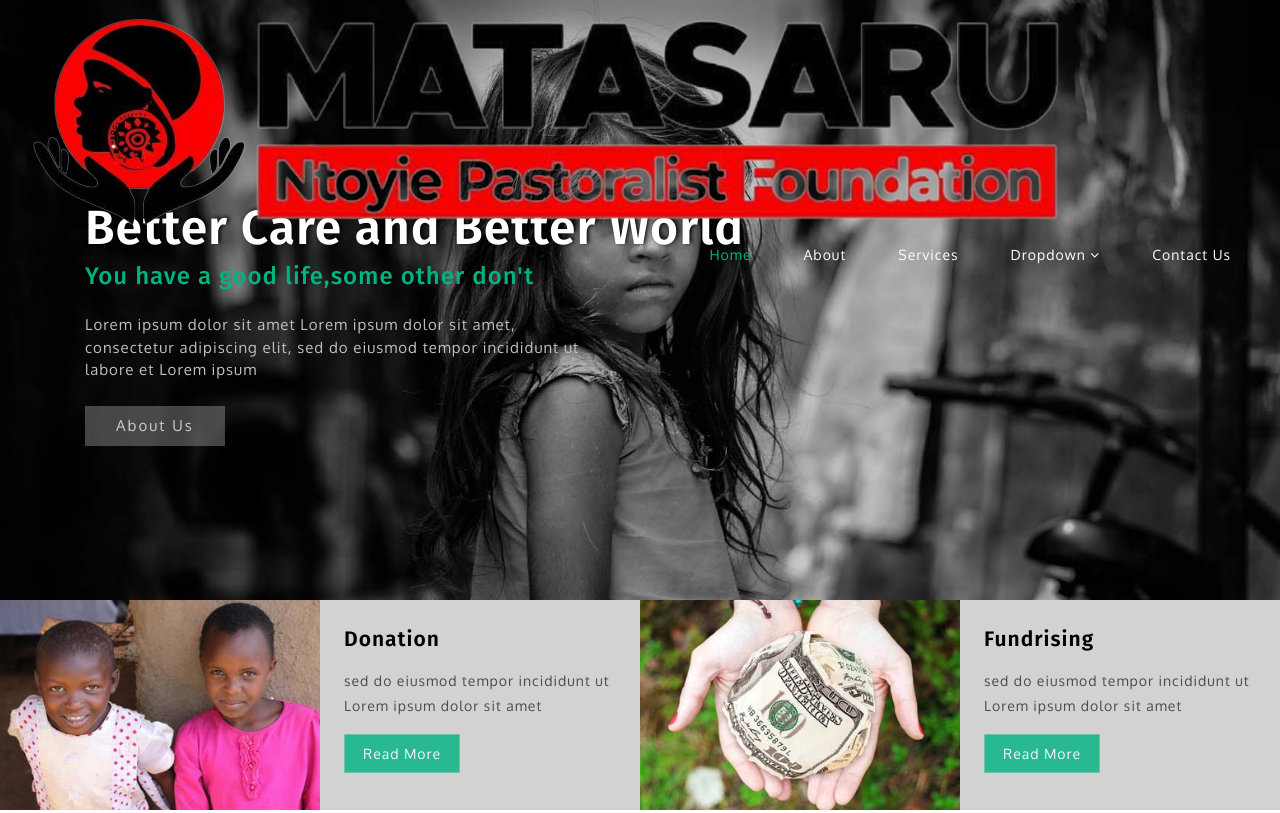
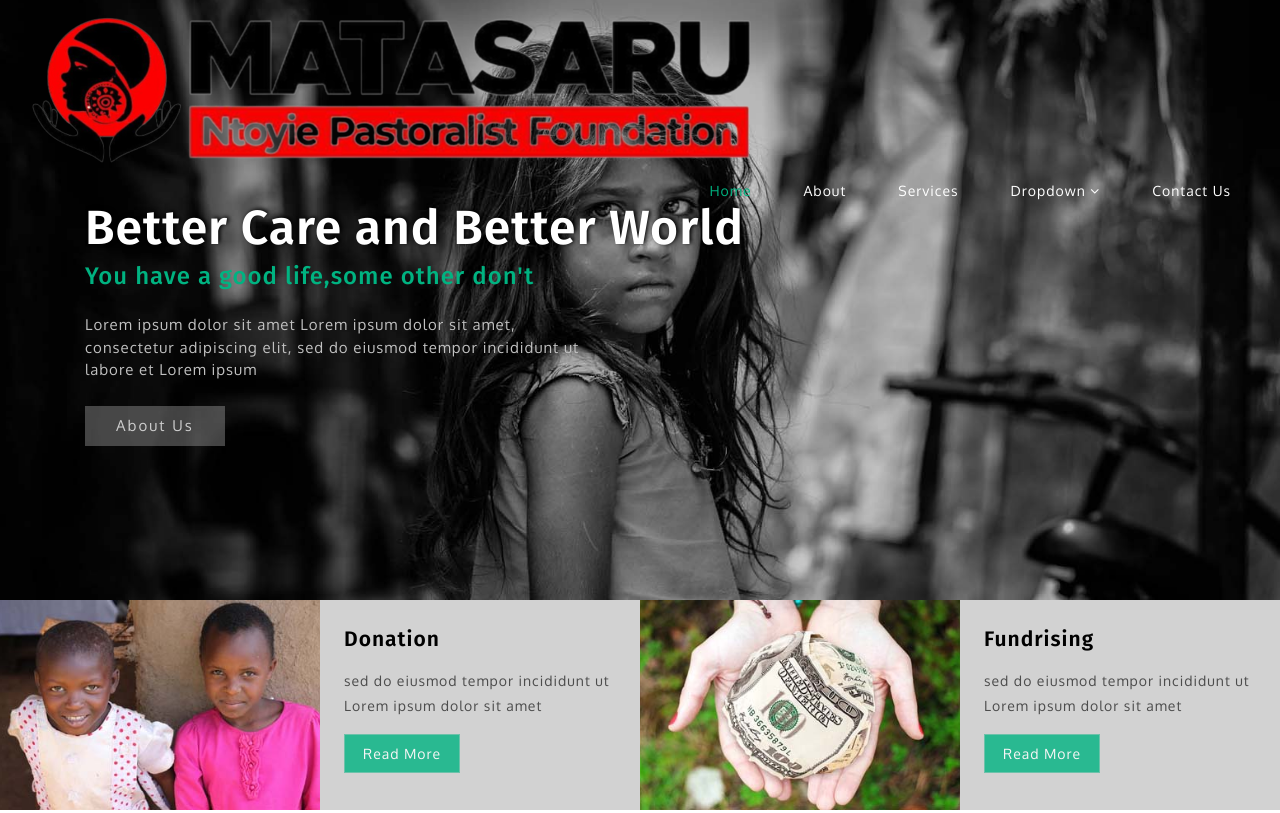
Before and after one commit to doubleO-G/matasaru.github.io, a plain HTML site: page index.html in a window 1280 px wide. Shown: the top 813 px of the page. Drawn offline with Linux system fonts and the light colour scheme.

Commit message:
Update index.html

```diff
--- a/index.html
+++ b/index.html
@@ -12,6 +12,7 @@
       <meta charset="UTF-8">
       <meta name="viewport" content="width=device-width, initial-scale=1">
       <meta name="keywords" content="MATASARU, NTOYIE PASTROLIST FOUNDATION" />
+      <link rel="icon" type="image/x-icon" href="/images/favicon.ico">
       <script>
          addEventListener("load", function () {
          	setTimeout(hideURLbar, 0);
@@ -42,7 +43,7 @@
                <!-- nav -->
                <nav >
                   <div id="logo">
-                     <h1><img src="images/logoin1jpg-removebg-preview.png" alt="Logo"><!--<a class="" href="index.html">Oblige<span>Charity Fund </span></a>--></h1>
+                     <h1><img src="images/logoin1jpg-removebg-preview_70.png" alt="Logo"><!--<a class="" href="index.html">Oblige<span>Charity Fund </span></a>--></h1>
                   </div>
                   <label for="drop" class="toggle">Menu</label>
                   <input type="checkbox" id="drop">
```
